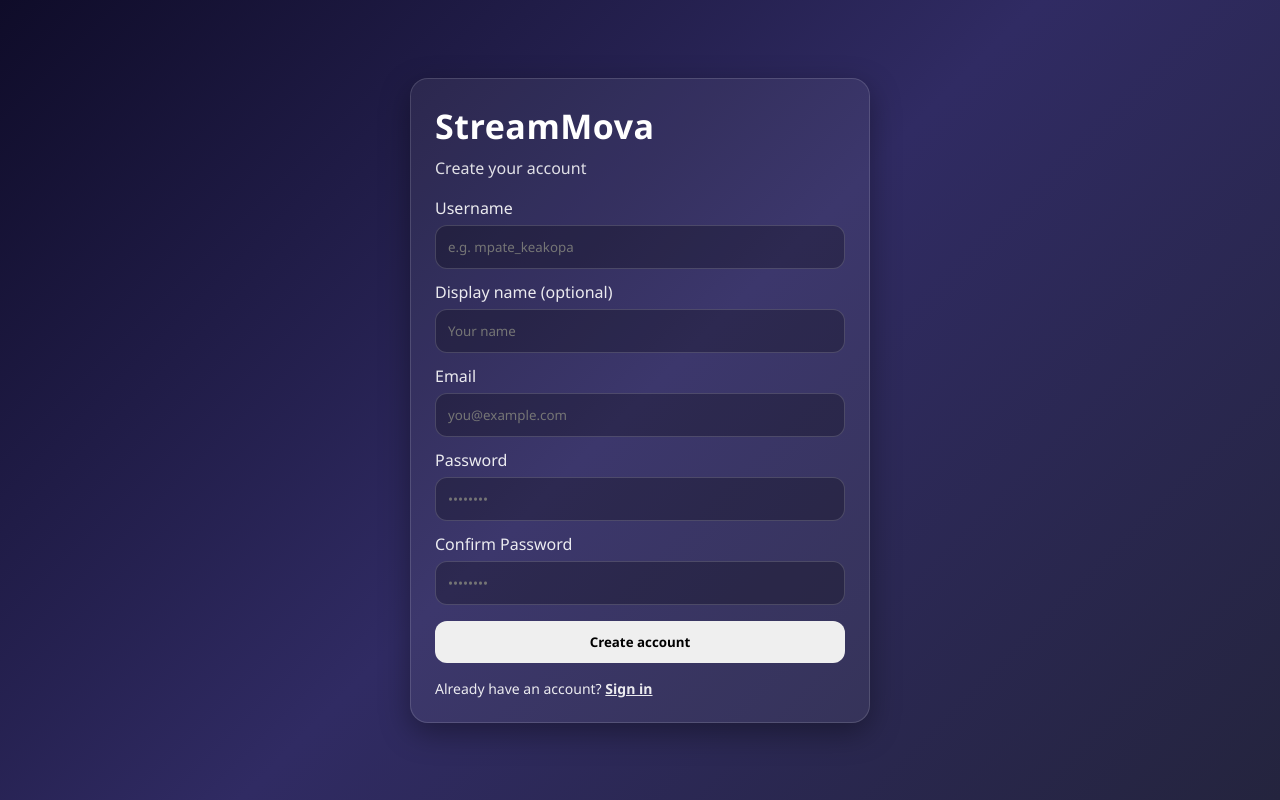
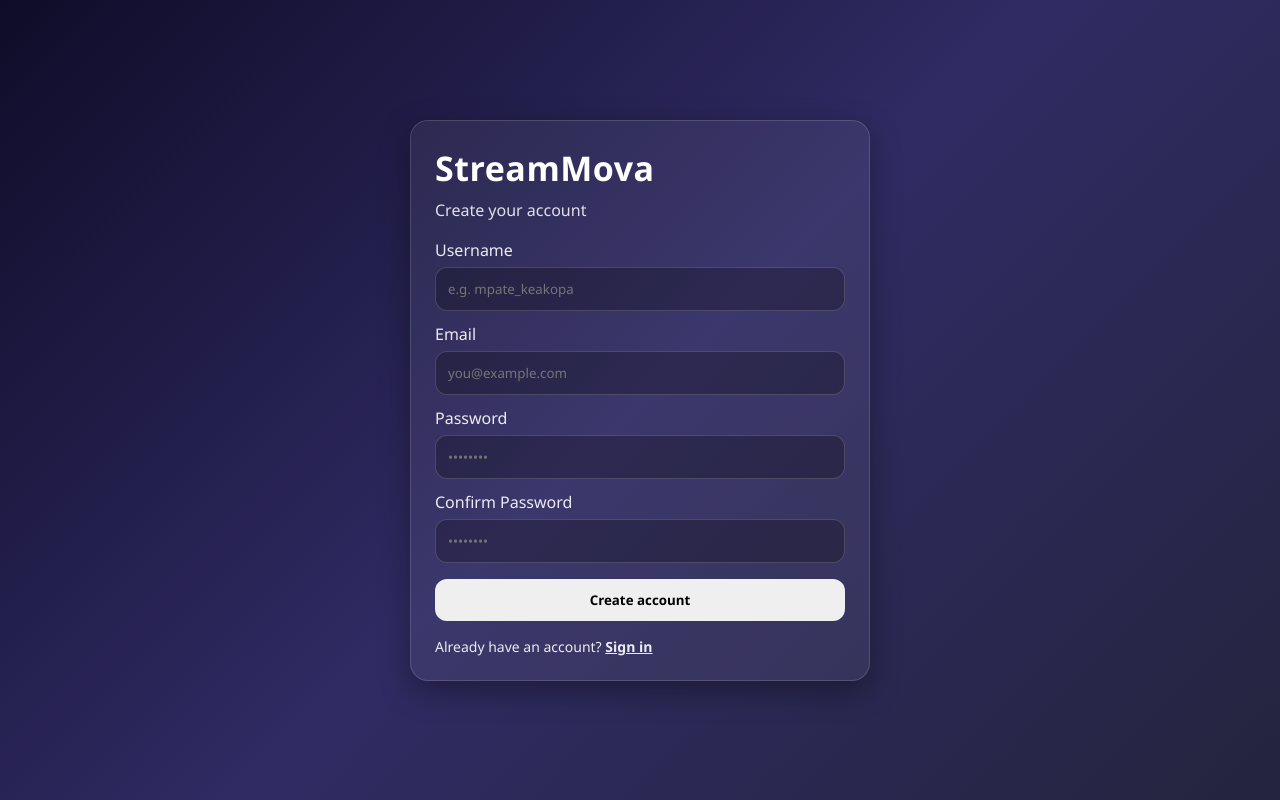
Before and after one commit to mpatekeakopa-arch/StreamMova, a React (Create React App) app: page /register in a window 1280 px wide. Built offline with nearby package versions, Linux system fonts and the light colour scheme; no server answers.

Commit message:
Update Register.js

```diff
--- a/src/pages/Register.js
+++ b/src/pages/Register.js
@@ -7,7 +7,6 @@ export default function Register() {
   const navigate = useNavigate();
 
   const [username, setUsername] = useState("");
-  const [displayName, setDisplayName] = useState("");
   const [email, setEmail] = useState("");
   const [password, setPassword] = useState("");
   const [confirm, setConfirm] = useState("");
@@ -19,7 +18,6 @@ export default function Register() {
     setMsg("");
 
     const u = username.trim();
-    const dn = displayName.trim();
 
     if (!u) return setMsg("Username is required.");
     if (u.length < 3) return setMsg("Username must be at least 3 characters.");
@@ -35,30 +33,26 @@ export default function Register() {
       if (error) throw error;
 
       const userId = data?.user?.id;
+
+      // If email confirmation is enabled, user may be present but session not active yet.
       if (!userId) {
         setMsg("✅ Account created. Please check your email to confirm, then sign in.");
         setTimeout(() => navigate("/login"), 1200);
         return;
       }
 
-      // 2) Insert profile row (username/display_name)
+      // 2) Insert profile row (username only)
       const { error: profileErr } = await supabase.from("profiles").insert({
         id: userId,
-        username: u,
-        display_name: dn || null,
+        username: u
       });
 
-      if (profileErr) {
-        // If username is duplicate, Supabase will return a constraint error
-        throw profileErr;
-      }
+      if (profileErr) throw profileErr;
 
       setMsg("✅ Account created. Check your email for confirmation (if enabled). Then sign in.");
       setTimeout(() => navigate("/login"), 1200);
     } catch (err) {
       const message = err?.message || String(err);
-
-      // Friendly message for duplicate username
       if (message.toLowerCase().includes("duplicate") || message.toLowerCase().includes("unique")) {
         setMsg("❌ Username already taken. Please choose another.");
       } else {
@@ -83,16 +77,6 @@ export default function Register() {
             onChange={(e) => setUsername(e.target.value)}
             placeholder="e.g. mpate_keakopa"
             autoComplete="username"
-            disabled={loading}
-          />
-
-          <label>Display name (optional)</label>
-          <input
-            type="text"
-            value={displayName}
-            onChange={(e) => setDisplayName(e.target.value)}
-            placeholder="Your name"
-            autoComplete="name"
             disabled={loading}
           />
 
```
